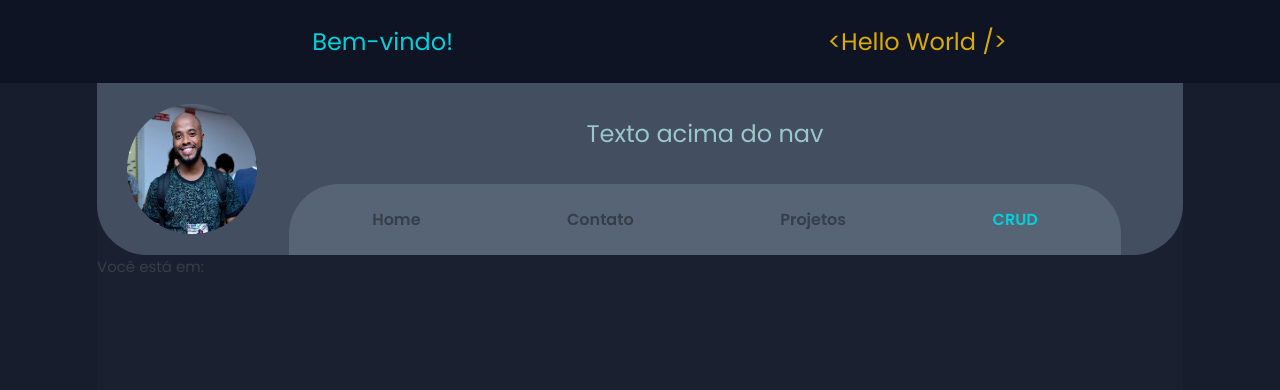
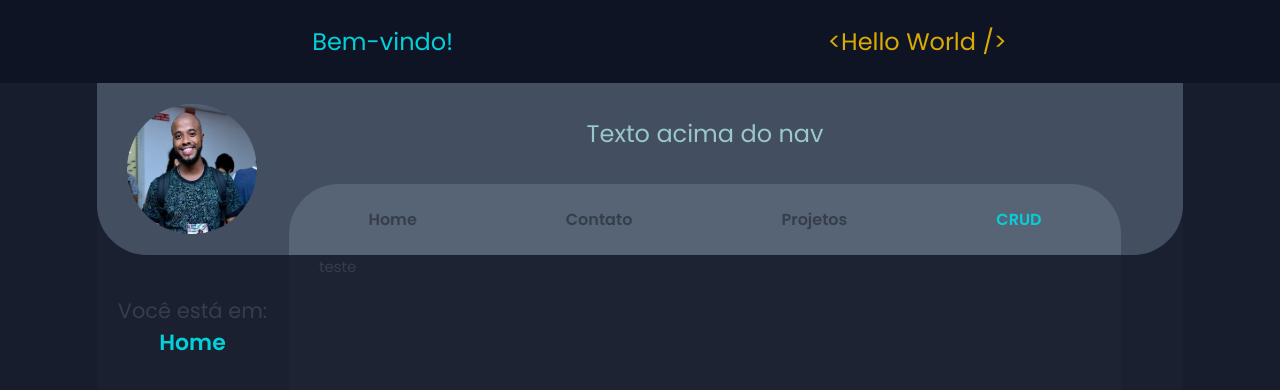
Before and after one commit to Evictory/Evictory-personal-website, a React (Create React App) app: page / in a window 1280 px wide. Shown: the top 390 px of the page. Built offline with nearby package versions, Linux system fonts and the light colour scheme.

Commit message:
add github pages

```diff
--- a/package.json
+++ b/package.json
@@ -1,4 +1,5 @@
 {
+  "homepage": "http://Evictory.github.io/evictory-personal-website",
   "name": "evictory-personal-website",
   "version": "0.1.0",
   "private": true,
@@ -17,6 +18,7 @@
     "eslint-plugin-jsx-a11y": "^6.2.3",
     "eslint-plugin-react": "^7.19.0",
     "eslint-plugin-react-hooks": "^2.5.0",
+    "gh-pages": "^3.0.0",
     "polished": "^3.6.3",
     "react": "^16.13.1",
     "react-dom": "^16.13.1",
@@ -25,10 +27,13 @@
     "typescript": "~3.7.2"
   },
   "scripts": {
+    "predeploy": "npm run build",
+    "deploy": "gh-pages -d build",
     "start": "react-scripts start",
     "build": "react-scripts build",
     "test": "react-scripts test",
     "eject": "react-scripts eject"
+
   },
   "browserslist": {
     "production": [
--- a/src/pages/Profile/index.tsx
+++ b/src/pages/Profile/index.tsx
@@ -1,16 +1,28 @@
-import React from 'react';
+import React, { useState, useCallback } from 'react';
 
 import Header from '../../components/Header/index';
 
 import imgProfile from '../../assets/Profile.png';
 
-import { Container, Content, HeaderContent, InfoActualPage } from './styles';
+import {
+  Container,
+  Content,
+  HeaderContent,
+  InfoActualItem,
+  MainContent,
+  ComponentContainer,
+} from './styles';
 
 const Profile: React.FC = () => {
+  const [item, setItem] = useState('Home');
+
+  const selectItem = useCallback((itemSelected) => {
+    setItem(itemSelected);
+  }, []);
+
   return (
     <>
       <Header welcome="Bem-vindo!" funnyText="<Hello World />" />
-
       <Container>
         <Content>
           <HeaderContent>
@@ -18,16 +30,55 @@ const Profile: React.FC = () => {
             <div>
               <p>Texto acima do nav</p>
               <nav>
-                <a href="Home">Home</a>
-                <a href="Home">Contato</a>
-                <a href="Home">Projetos</a>
-                <a href="Home" className="crud">
+                <a
+                  href="/"
+                  onClick={(event) => {
+                    event.preventDefault();
+                    selectItem('Home');
+                  }}
+                >
+                  Home
+                </a>
+                <a
+                  href="/"
+                  onClick={(event) => {
+                    event.preventDefault();
+                    selectItem('Contato');
+                  }}
+                >
+                  Contato
+                </a>
+                <a
+                  href="/"
+                  onClick={(event) => {
+                    event.preventDefault();
+                    selectItem('Projetos');
+                  }}
+                >
+                  Projetos
+                </a>
+                <a
+                  href="/"
+                  onClick={(event) => {
+                    event.preventDefault();
+                    selectItem('CRUD');
+                  }}
+                  className="crud"
+                >
                   CRUD
                 </a>
               </nav>
             </div>
           </HeaderContent>
-          <InfoActualPage>Você está em:</InfoActualPage>
+          <MainContent>
+            <InfoActualItem>
+              <span>Você está em:</span>
+              <strong>{item}</strong>
+            </InfoActualItem>
+            <ComponentContainer>
+              <p>teste</p>
+            </ComponentContainer>
+          </MainContent>
         </Content>
       </Container>
     </>
--- a/src/pages/Profile/styles.ts
+++ b/src/pages/Profile/styles.ts
@@ -1,17 +1,19 @@
 import styled from 'styled-components';
 
 export const Container = styled.div`
-  margin: 0px;
   display: flex;
   justify-content: center;
   height: 610px;
+  padding: 0px 5px 5px 5px;
   width: 100%;
 `;
 
 export const Content = styled.div`
   background: rgba(196, 196, 196, 0.01);
   border-radius: 0px 0px 50px 50px;
+  display: block;
   height: 550px;
+  padding: 0;
   width: 1086px;
 `;
 
@@ -53,13 +55,13 @@ export const HeaderContent = styled.div`
       display: flex;
       height: 71px;
       justify-content: space-around;
-      padding: 10px;
+      padding: 0px 5px 0px 5px;
       width: 95%;
       a {
         color: #353e4a;
         font-weight: bold;
         font-size: 16px;
-        margin: 2px;
+        margin: 1px;
         text-decoration: none;
         &.crud {
           color: #04d0d9;
@@ -73,4 +75,38 @@ export const HeaderContent = styled.div`
     }
   }
 `;
-export const InfoActualPage = styled.div``;
+
+export const MainContent = styled.div`
+  display: flex;
+  height: 378px;
+  width: 100%;
+`;
+
+export const InfoActualItem = styled.div`
+  align-items: center;
+  display: flex;
+  flex-direction: column;
+  height: 378px;
+  padding: 40px 5px 5px 5px;
+  width: 191px;
+
+  span {
+    color: #353e4a;
+    font-size: 21px;
+  }
+  strong {
+    color: #04d0d9;
+    font-size: 22px;
+    font-weight: bold;
+  }
+`;
+
+export const ComponentContainer = styled.div`
+  align-items: center;
+  background-color: rgba(86, 100, 118, 0.05);
+  height: 378px;
+  padding: 0px 30px 0px 30px;
+  margin-right: 62px;
+  margin-left: 1px;
+  flex: 1;
+`;
--- a/src/styles/globalStyle.ts
+++ b/src/styles/globalStyle.ts
@@ -29,6 +29,7 @@ const GlobalStyle = createGlobalStyle`
   #root {
     margin: 0 auto;
     max-width: 1366px;
+    min-width: 485px;
   }
 `;
 
```
Also changed, not shown: 1 other file (tests, documents, lock files or other folders).
